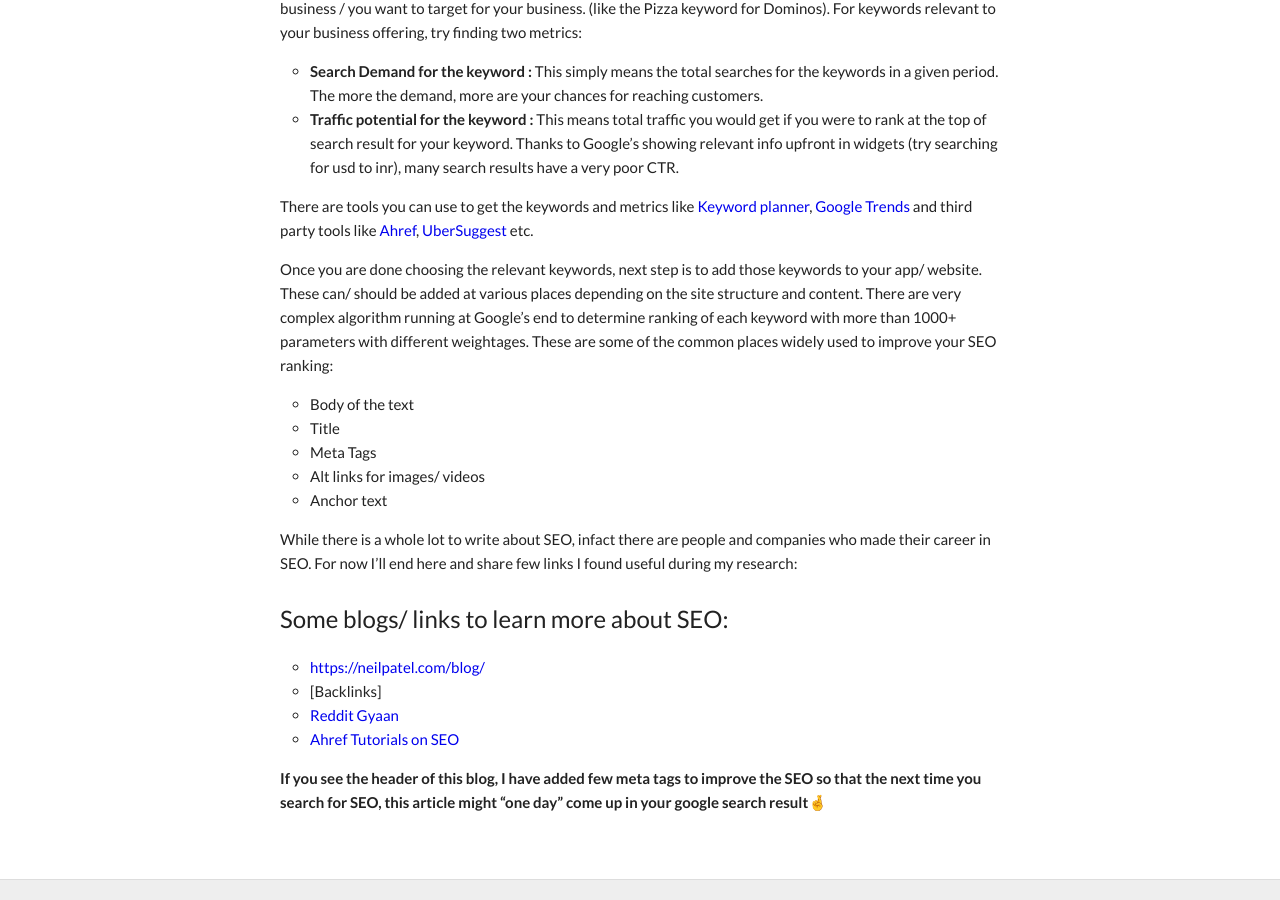
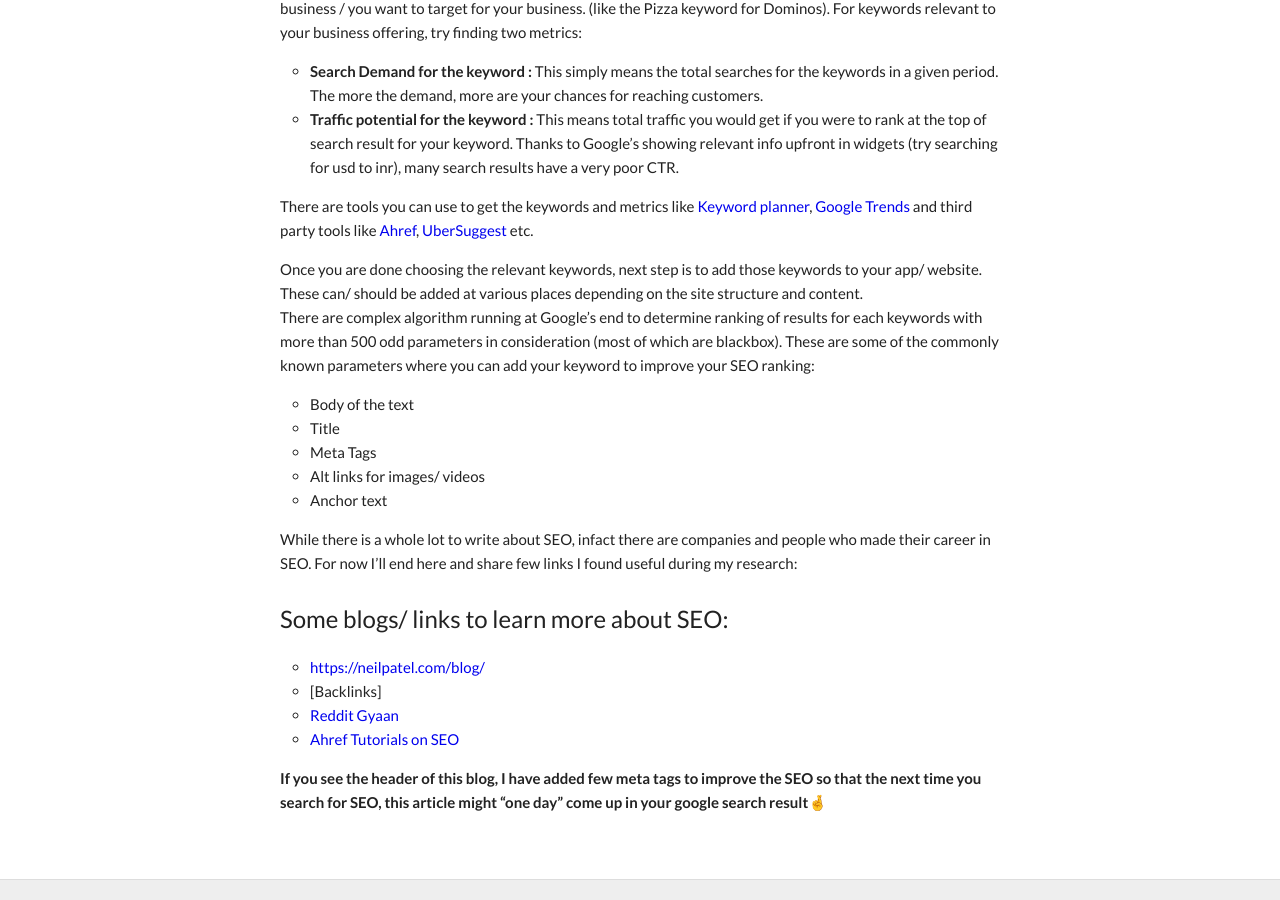
Before and after one commit to product-noob/product-noob.github.io, a Jekyll site: the page built from _posts/2021-08-15-Demystifying : SEO.md, in a window 1280 px wide and 900 px high, scrolled down 2615 px. Built offline with Jekyll 4.4.1, drawn with Linux system fonts in a browser that asks for light colours.

Commit message:
Update 2021-08-15-Demystifying : SEO.md

```diff
--- a/_posts/2021-08-15-Demystifying : SEO.md
+++ b/_posts/2021-08-15-Demystifying : SEO.md
@@ -52,8 +52,9 @@ To start with setting up SEO with your business, start by putting up a list of k
 
 There are tools you can use to get the keywords and metrics like [Keyword planner](https://ads.google.com/intl/en_en/home/tools/keyword-planner/), [Google Trends](https://trends.google.com/trends/?geo=IN) and third party tools like [Ahref](https://ahrefs.com/keyword-generator), [UberSuggest](https://neilpatel.com/ubersuggest/) etc.
 
-Once you are done choosing the relevant keywords, next step is to add those keywords to your app/ website. These can/ should be added at various places depending on the site structure and content.
-There are very complex algorithm running at Google's end to determine ranking of each keyword with more than 1000+ parameters with different weightages. These are some of the common places widely used to improve your SEO ranking:
+Once you are done choosing the relevant keywords, next step is to add those keywords to your app/ website. These can/ should be added at various places depending on the site structure and content. <br>
+There are complex algorithm running at Google's end to determine ranking of results for each keywords with more than 500 odd parameters in consideration (most of which are blackbox).
+These are some of the commonly known parameters where you can add your keyword to improve your SEO ranking:
 
 * Body of the text
 * Title
@@ -61,7 +62,7 @@ There are very complex algorithm running at Google's end to determine ranking of
 * Alt links for images/ videos
 * Anchor text
 
-While there is a whole lot to write about SEO, infact there are people and companies who made their career in SEO. For now I'll end here and share few links I found useful during my research:
+While there is a whole lot to write about SEO, infact there are companies and people who made their career in SEO. For now I'll end here and share few links I found useful during my research:
 
 ### Some blogs/ links to learn more about SEO:
 
```
